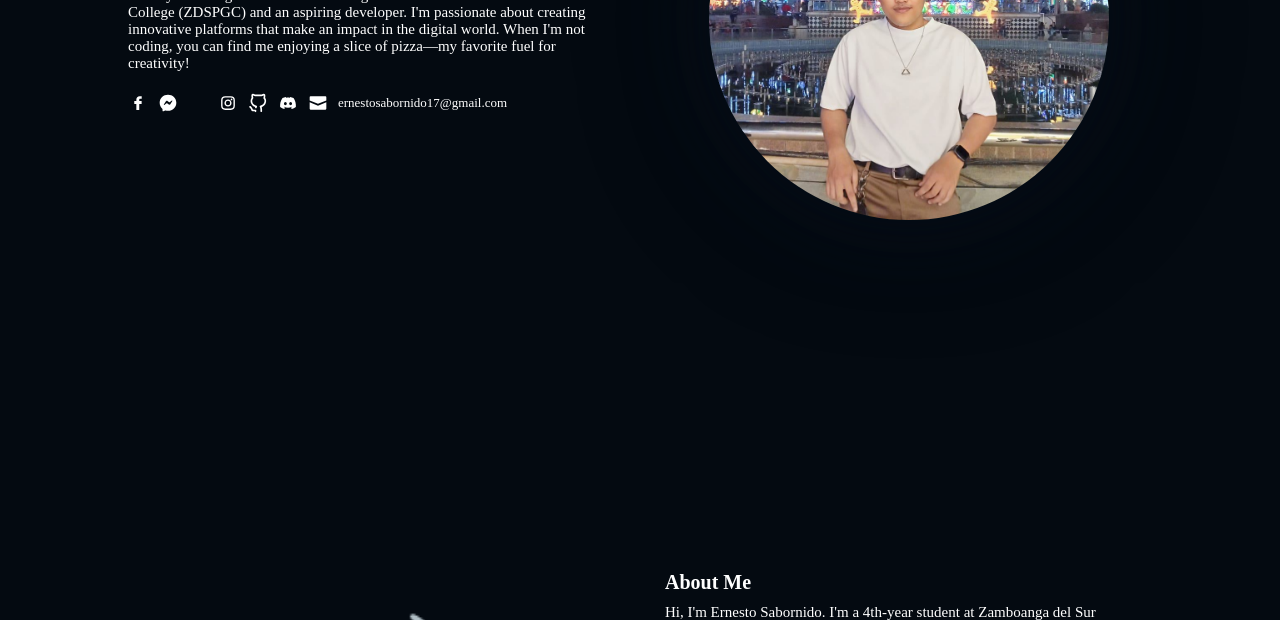
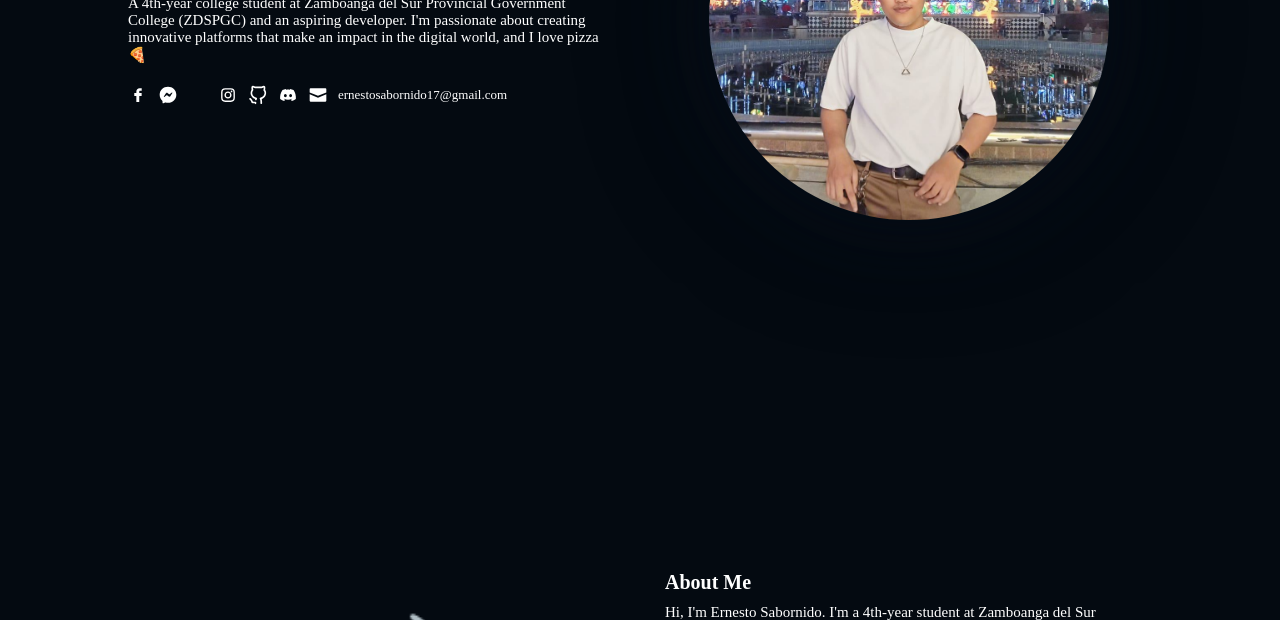
Before and after one commit to ernesto4218/portfolio, a plain HTML site: page index.html in a window 1280 px wide. Shown: the part 480-1100 px from the top of the page. Drawn offline with Linux system fonts and the light colour scheme.

Commit message:
Update index.html

```diff
--- a/index.html
+++ b/index.html
@@ -26,7 +26,7 @@
             <div id="FirstPage">
                 <p class="intro">Hello,</p>
                 <p class="name">I'M ERNESTO SABORNIDO</p>
-                <p  class="description">A 4th-year college student at Zamboanga del Sur Provincial Government College (ZDSPGC) and an aspiring developer. I'm passionate about creating innovative platforms that make an impact in the digital world. When I'm not coding, you can find me enjoying a slice of pizza—my favorite fuel for creativity!</p>
+                <p  class="description">A 4th-year college student at Zamboanga del Sur Provincial Government College (ZDSPGC) and an aspiring developer. I'm passionate about creating innovative platforms that make an impact in the digital world, and I love pizza 🍕</p>
             </div>
             <div class="socials">
                 <a href="https://www.facebook.com/Ernesto4218" class="socials-icons facebook" title="Facebook" fill="none"></a>
```
